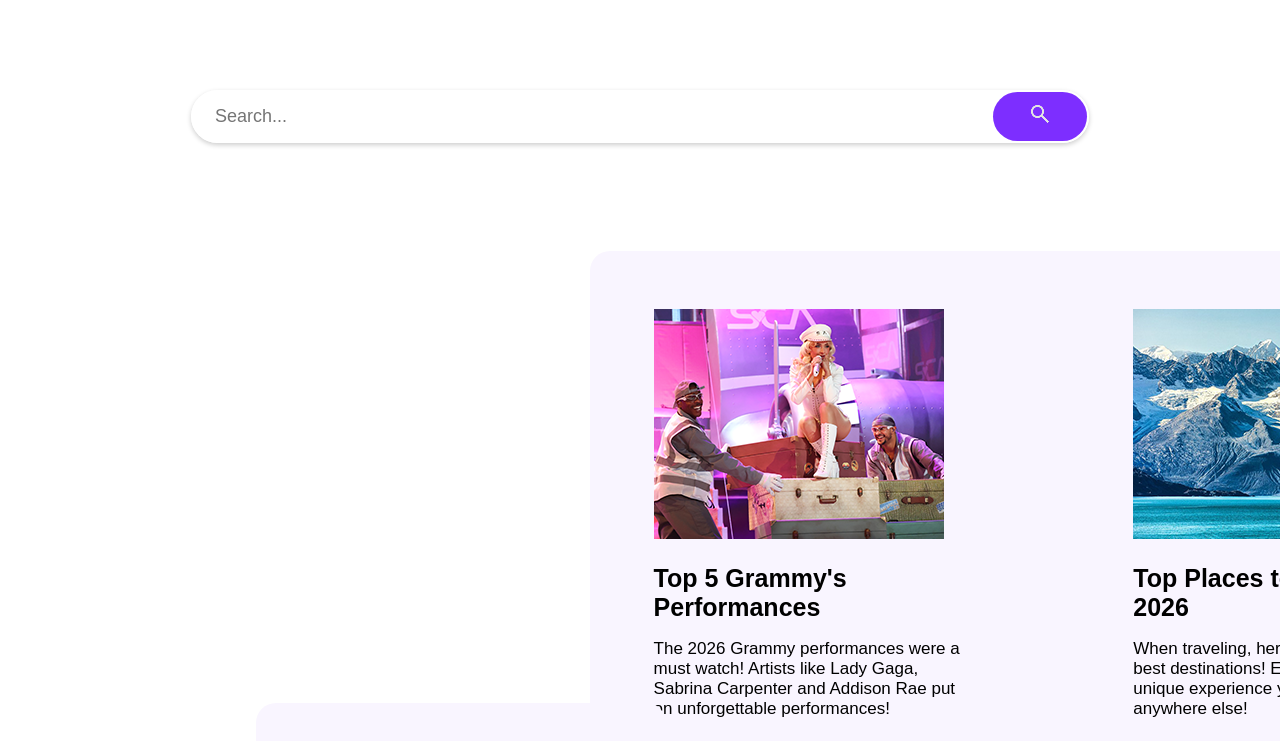
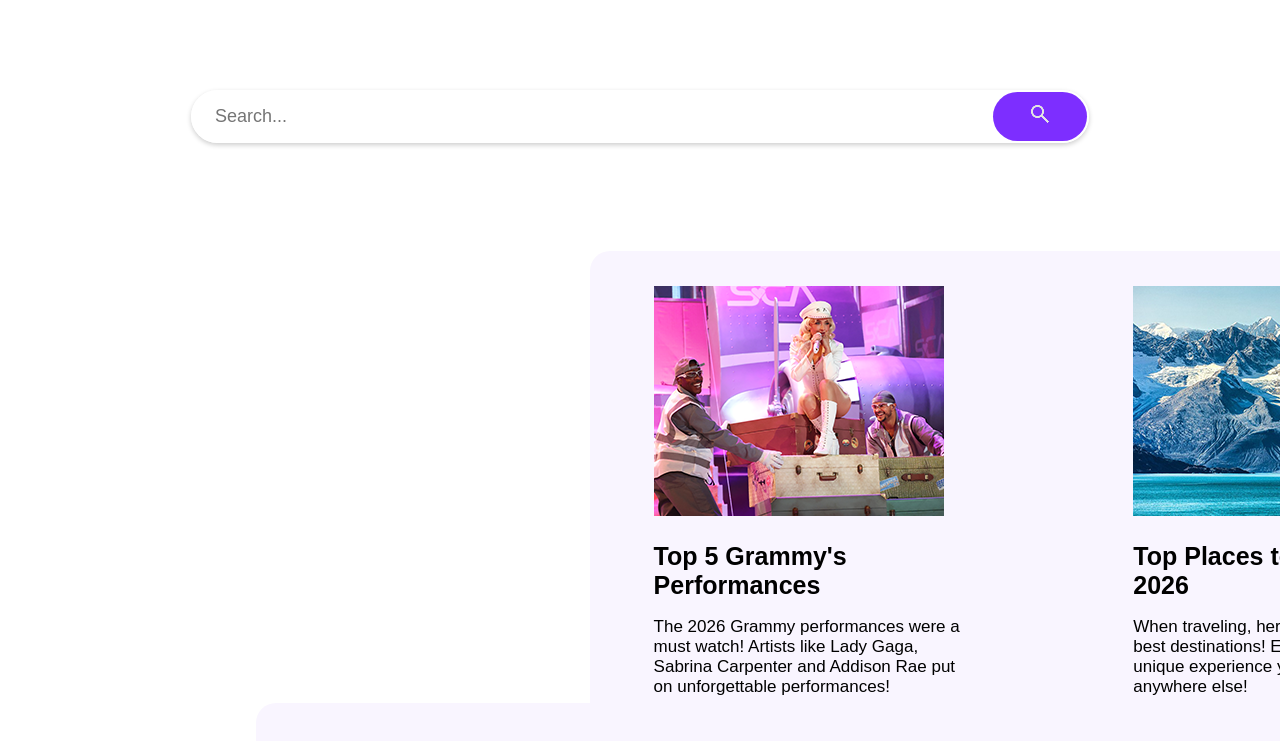
Before and after one commit to l1ttle-birdy/yahoo, a plain HTML site: page index.html in a window 1280 px wide. Shown: the part 59-800 px from the top of the page. Drawn offline with Linux system fonts and the light colour scheme; a web font is replaced by a local one.

Commit message:
Change height from fixed to auto in style.css

```diff
--- a/style.css
+++ b/style.css
@@ -184,7 +184,7 @@ margin-left: 590px;
 			padding:15px 15px 15px 38px;
 
 
-			height:470px;
+			height:auto;
 			width:300px;
 			border-radius:10px;
 
```
